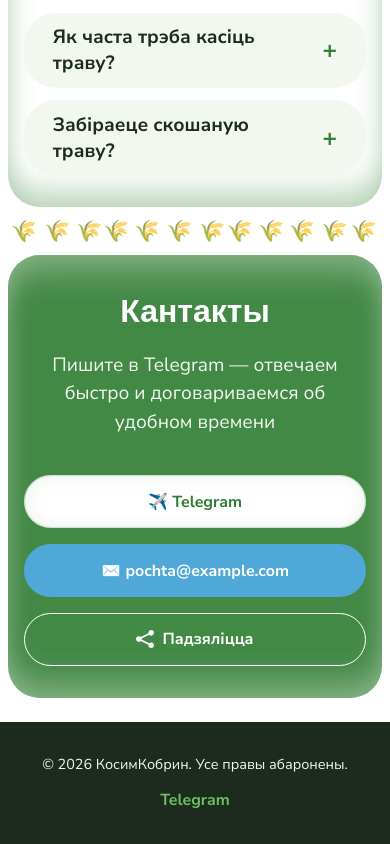
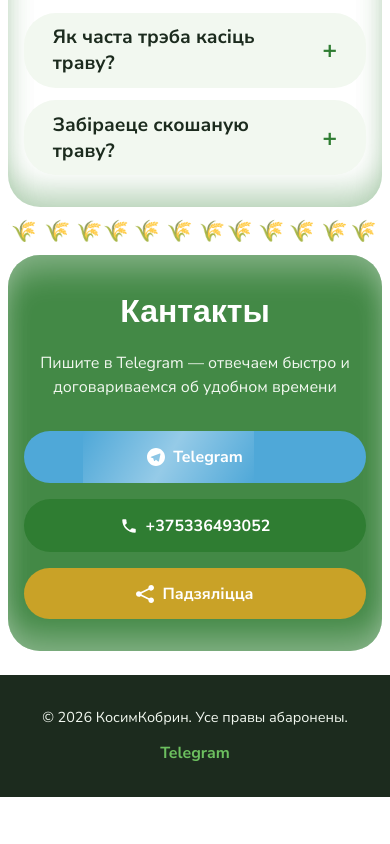
Before and after one commit to login-nigol/kosim-kobrin, a React (Vite) app: page / in a window 390 px wide. Shown: the part 5334-6178 px from the top of the page. After the commit the page ends 6131 px from the top, so only its background shows below. Built offline with nearby package versions, Linux system fonts and the light colour scheme.

Commit message:
feat: add real Telegram/phone icons, recolor contact buttons, add continuous shimmer animation

```diff
--- /dev/null
+++ b/src/assets/icons/PhoneIcon.jsx
@@ -0,0 +1,10 @@
+/* ===== ИКОНКА "ПОЗВОНИТЬ" ===== */
+function PhoneIcon({ size = 20 }) {
+  return (
+    <svg width={size} height={size} viewBox="0 0 24 24" fill="currentColor" aria-hidden="true">
+      <path d="M6.62 10.79c1.44 2.83 3.76 5.14 6.59 6.59l2.2-2.2c0.27-0.27 0.67-0.36 1.02-0.24 1.12 0.37 2.33 0.57 3.57 0.57 0.55 0 1 0.45 1 1v3.5c0 0.55-0.45 1-1 1-9.39 0-17-7.61-17-17 0-0.55 0.45-1 1-1h3.5c0.55 0 1 0.45 1 1 0 1.24 0.2 2.45 0.57 3.57 0.11 0.35 0.03 0.74-0.25 1.02l-2.2 2.2z" />
+    </svg>
+  );
+}
+
+export default PhoneIcon;
--- /dev/null
+++ b/src/assets/icons/TelegramIcon.jsx
@@ -0,0 +1,10 @@
+/* ===== ИКОНКА TELEGRAM ===== */
+function TelegramIcon({ size = 20 }) {
+  return (
+    <svg width={size} height={size} viewBox="0 0 32 32" fill="currentColor" aria-hidden="true">
+      <path d="M16 0c-8.838 0-16 7.162-16 16s7.162 16 16 16 16-7.163 16-16-7.163-16-16-16zM23.863 10.969l-2.625 12.369c-0.181 0.881-0.712 1.087-1.45 0.681l-4-2.956-1.919 1.869c-0.225 0.219-0.4 0.4-0.8 0.4-0.519 0-0.431-0.194-0.606-0.688l-1.363-4.475-3.956-1.231c-0.856-0.262-0.862-0.85 0.194-1.269l15.412-5.95c0.7-0.319 1.381 0.169 1.113 1.25z" />
+    </svg>
+  );
+}
+
+export default TelegramIcon;
--- a/src/components/Contacts/Contacts.jsx
+++ b/src/components/Contacts/Contacts.jsx
@@ -1,8 +1,16 @@
+/* ================================================================
+   СЕКЦИЯ "КОНТАКТЫ"
+   Telegram (синяя кнопка), телефон (кнопка другого цвета),
+   "Поделиться" (золотая) — все три с постоянной мерцающей анимацией,
+   иконки и текст внутри белые
+   ================================================================ */
 import { motion } from "framer-motion";
 import { CONTACTS } from "../../config/siteData";
 import { useShare } from "../../hooks/useShare";
 import { primaryFeedback, secondaryFeedback } from "../../utils/buttonFeedback";
-import ShareIcon from "../../assets/icons/ShareIcon"; {/* ← добавили импорт */ }
+import ShareIcon from "../../assets/icons/ShareIcon";
+import TelegramIcon from "../../assets/icons/TelegramIcon";
+import PhoneIcon from "../../assets/icons/PhoneIcon";
 import styles from "./Contacts.module.css";
 
 function Contacts() {
@@ -38,18 +46,19 @@
                         className={styles.telegramButton}
                         onClick={primaryFeedback}
                     >
-                        ✈️ Telegram
+                        <TelegramIcon size={18} />
+                        Telegram
                     </a>
 
 
-                    <a href={`mailto:${CONTACTS.email}`}
-                        className={styles.emailButton}
+                    <a href={`tel:${CONTACTS.phone}`}
+                        className={styles.phoneButton}
                         onClick={primaryFeedback}
                     >
-                        ✉️ {CONTACTS.email}
+                        <PhoneIcon size={18} />
+                        {CONTACTS.phone}
                     </a>
 
-                    {/* ===== КНОПКА "ПОДЕЛИТЬСЯ" — теперь с SVG-иконкой вместо эмодзи ===== */}
                     <button className={styles.shareButton} onClick={handleShareClick}>
                         <ShareIcon size={18} />
                         {copied ? "Спасылка скапіравана!" : "Падзяліцца"}
--- a/src/components/Contacts/Contacts.module.css
+++ b/src/components/Contacts/Contacts.module.css
@@ -1,14 +1,18 @@
 /* ===== КОНТЕЙНЕР СЕКЦИИ ===== */
 .contacts {
   padding: var(--section-padding-y) var(--section-padding-x);
-  /* background: var(--color-primary); */
   background: rgba(47, 125, 50, 0.9);
   text-align: center;
-  border-radius: var(--radius-base); /* ← скругление со всех сторон */
-  margin-bottom: 1.5em; /* ← отступ снизу перед Footer */
+  border-radius: var(--radius-base);
+  margin-bottom: 1.5em;
   box-shadow:
-    inset 0 1.5em 2em -0.6em rgba(255, 255, 255, 0.35), /* тень сверху — белая, т.к. фон уже зелёный */
-    inset 0 -1.5em 2em -0.6em rgba(255, 255, 255, 0.35); /* тень снизу — белая */
+    inset 0 1.5em 2em -0.6em rgba(255, 255, 255, 0.35),
+    inset 0 -1.5em 2em -0.6em rgba(255, 255, 255, 0.35);
+}
+
+.inner {
+  max-width: var(--max-width);
+  margin: 0 auto;
 }
 
 .title {
@@ -19,7 +23,6 @@
 }
 
 .subtitle {
-  font-size: 1.2em;
   font-family: var(--font-body);
   color: var(--color-bg-soft);
   margin-bottom: 2em;
@@ -35,56 +38,77 @@
   margin: 0 auto;
 }
 
+/* ===== ОБЩИЕ СТИЛИ ДЛЯ ВСЕХ ТРЁХ КНОПОК ===== */
 .telegramButton,
-.emailButton,
+.phoneButton,
 .shareButton {
+  position: relative; /* нужно для позиционирования мерцающей полосы внутри */
+  overflow: hidden;    /* обрезаем мерцание по границам кнопки */
   width: 100%;
   font-family: var(--font-body);
   font-weight: 700;
   font-size: 1em;
+  color: var(--color-white);
   padding: 0.9em 1.5em;
   border-radius: var(--radius-base);
   border: none;
   cursor: pointer;
-  transition: transform var(--transition-base);
-  text-align: center;
-  display: flex; /* ← добавили — было по умолчанию block */
+  display: flex;
   align-items: center;
   justify-content: center;
-  gap: 0.5em; /* ← отступ между иконкой и текстом */
-}
-
-.telegramButton {
-  background: var(--color-white);
-  color: var(--color-primary);
-  box-shadow: var(--shadow-inset-green);
-}
-
-.emailButton {
-  background: var(--color-accent-blue);
-  color: var(--color-white);
-}
-
-.shareButton {
-  background: transparent;
-  color: var(--color-white);
-  border: 0.12em solid var(--color-white);
+  gap: 0.5em;
+  transition: transform var(--transition-base);
 }
 
 .telegramButton:hover,
-.emailButton:hover,
+.phoneButton:hover,
 .shareButton:hover {
   transform: translateY(-0.15em) scale(1.02);
 }
 
-/* ===== АДАПТАЦИЯ ПОД ДЕСКТОП ===== */
-@media (min-width: 48em) {
-  .title {
-    font-size: 2.5em;
-  }
+/* ===== ЦВЕТА КНОПОК ===== */
+.telegramButton {
+  background: var(--color-accent-blue);
+}
 
-  .buttonsGrid {
-    flex-direction: row;
-    max-width: none;
-  }
+.phoneButton {
+  background: var(--color-primary); /* насыщенный зелёный — отличается и от синего, и от золотого */
 }
+
+.shareButton {
+  background: #c9a227; /* золотой оттенок */
+}
+
+/* ===== МЕРЦАЮЩАЯ ПОЛОСА (постоянная анимация на всех трёх кнопках) ===== */
+.telegramButton::after,
+.phoneButton::after,
+.shareButton::after {
+  content: "";
+  position: absolute;
+  top: 0;
+  left: -150%;
+  width: 50%;
+  height: 100%;
+  background: linear-gradient(
+    120deg,
+    transparent 0%,
+    rgba(255, 255, 255, 0.4) 50%,
+    transparent 100%
+  );
+  animation: shimmerSweep 3s ease-in-out infinite;
+}
+
+/* Небольшая задержка у второй и третьей кнопки — мерцание не бьёт синхронно */
+.phoneButton::after {
+  animation-delay: 1s;
+}
+
+.shareButton::after {
+  animation-delay: 2s;
+}
+
+@keyframes shimmerSweep {
+  0% { left: -150%; }
+  50% { left: 150%; }
+  100% { left: 150%; }
+}
--- a/src/config/siteData.js
+++ b/src/config/siteData.js
@@ -1,7 +1,7 @@
 /* ===== КОНТАКТЫ ===== */
 export const CONTACTS = {
-  telegram: "https://t.me/username", // TODO: заменить на реальный юзернейм
-  email: "pochta@example.com",       // TODO: заменить когда появится почта
+  telegram: "https://t.me/+375336493052", // ссылка по номеру телефона — прямого юзернейма Костя не давал
+  phone: "+375336493052",
 };
 
 /* ===== УСЛУГИ ===== */
```
